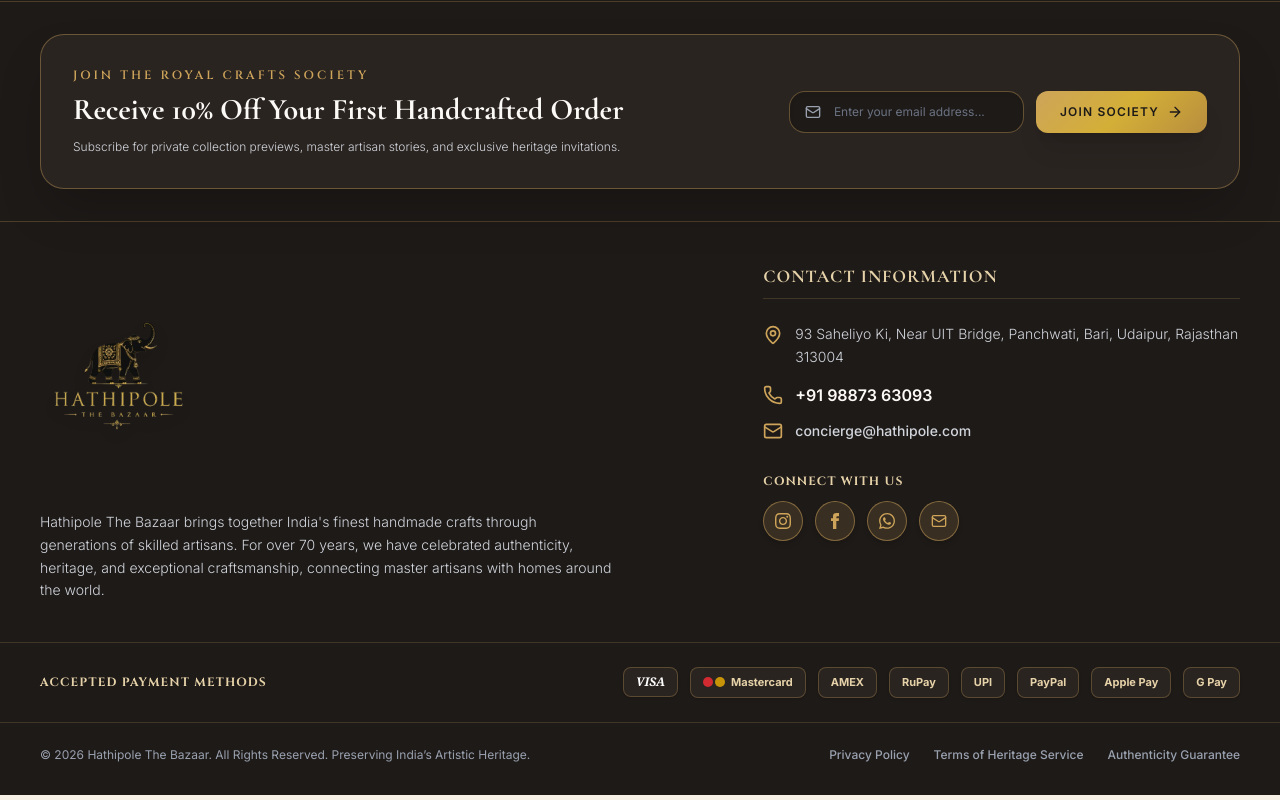
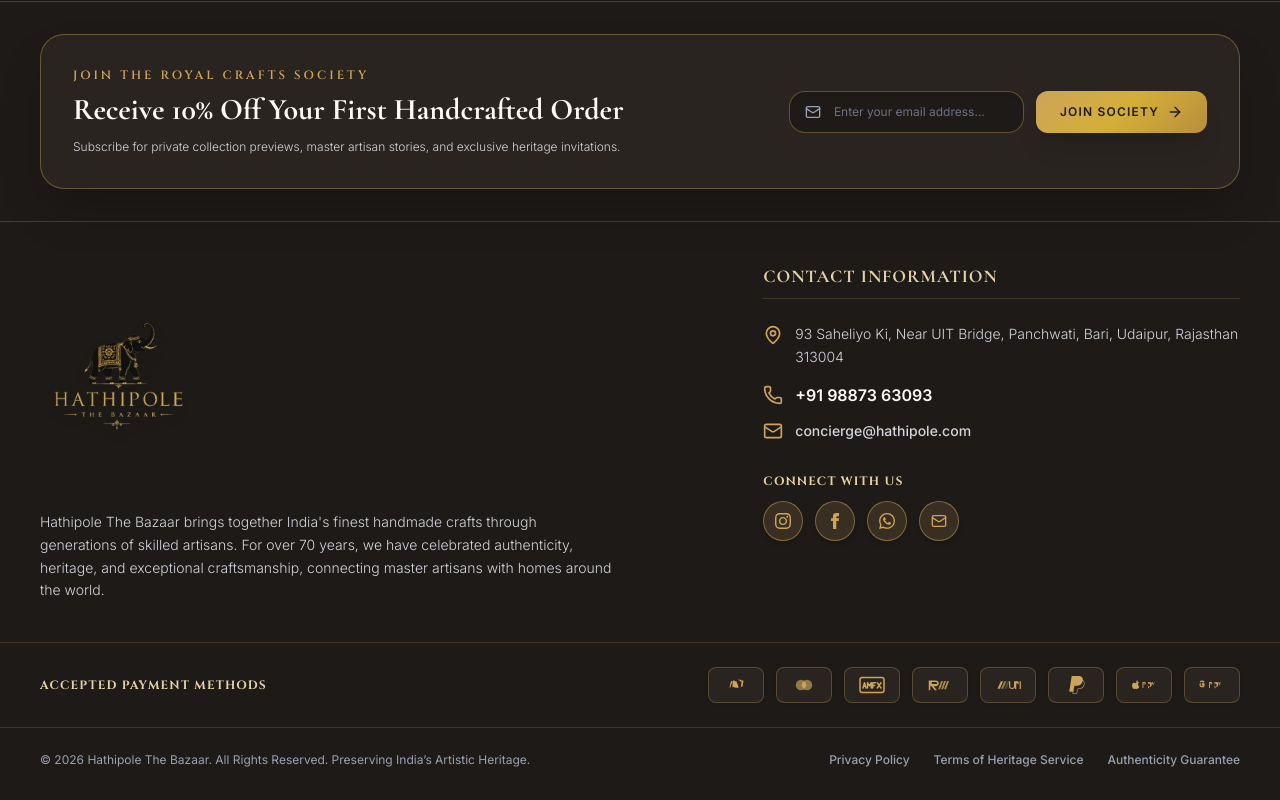
Before and after one commit to zuhaibtariqkhan/Hathipole-The-Bazaar, a Next.js app: page /bespoke in a window 1280 px wide. Shown: the part 1386-2186 px from the top of the page. Built offline with nearby package versions, Linux system fonts and the light colour scheme.

Commit message:
feat: simplify footer layout and upgrade homepage artisan section to interactive image gallery

```diff
--- a/components/layout/Footer.tsx
+++ b/components/layout/Footer.tsx
@@ -184,7 +184,7 @@ export default function Footer() {
                 className="w-10 h-10 rounded-full bg-[#CDA45A]/15 border border-[#CDA45A]/50 text-[#CDA45A] hover:bg-[#CDA45A] hover:text-[#1E1A18] hover:scale-110 transition-all duration-300 flex items-center justify-center shadow-md"
               >
                 <svg className="w-4 h-4 fill-current" viewBox="0 0 24 24">
-                  <path d="M12 2.163c3.204 0 3.584.012 4.85.07 3.252.148 4.771 1.691 4.919 4.919.058 1.265.069 1.645.069 4.849 0 3.205-.012 3.584-.069 4.849-.149 3.225-1.664 4.771-4.919 4.919-1.266.058-1.644.07-4.85.07-3.204 0-3.584-.012-4.849-.07-3.26-.149-4.771-1.699-4.919-4.92-.058-1.265-.07-1.644-.07-4.849 0-3.204.013-3.583.07-4.849.149-3.227 1.664-4.771 4.919-4.919 1.266-.057 1.645-.069 4.849-.069zm0-2.163c-3.259 0-3.667.014-4.947.072-4.358.2-6.78 2.618-6.98 6.98-.059 1.281-.073 1.689-.073 4.948 0 3.259.014 3.668.072 4.948.2 4.358 2.618 6.78 6.98 6.98 1.281.058 1.689.072 4.948.072 3.259 0 3.668-.014 4.948-.072 4.354-.2 6.782-2.618 6.979-6.98.059-1.28.073-1.689.073-4.948 0-3.259-.014-3.667-.072-4.947-.196-4.354-2.617-6.78-6.979-6.98-1.281-.059-1.69-.073-4.949-.073zm0 5.838c-3.403 0-6.162 2.759-6.162 6.162s2.759 6.163 6.162 6.163 6.162-2.759 6.162-6.163c0-3.403-2.759-6.162-6.162-6.162zm0 10.162c-2.209 0-4-1.79-4-4 0-2.209 1.791-4 4-4s4 1.791 4 4c0 2.21-1.791 4-4 4zm6.406-11.845c-.796 0-1.441.645-1.441 1.44s.645 1.44 1.441 1.44c.795 0 1.439-.645 1.439-1.44s-.644-1.44-1.439-1.44z"/>
+                  <path d="M12 2.163c3.204 0 3.584.012 4.85.07 3.252.148 4.771 1.691 4.919 4.919.058 1.265.069 1.645.069 4.849 0 3.205-.012 3.584-.069 4.849-.149 3.225-1.664 4.771-4.919 4.919-1.266.058-1.644.07-4.85.07-3.204 0-3.584-.012-4.849-.07-3.26-.149-4.771-1.699-4.919-4.92-.058-1.265-.07-1.644-.07-4.849 0-3.204.013-3.583.07-4.849.149-3.227 1.664-4.771 4.919-4.919 1.266-.057 1.645-.069 4.849-.069zm0-2.163c-3.259 0-3.667.014-4.947.072-4.358.2-6.78 2.618-6.98 6.98-.059 1.281-.073 1.689-.073 4.948 0 3.259.014 3.668.072 4.948.2 4.358 2.618 6.78 6.98 6.98 1.281.058 1.689.072 4.948.072 3.259 0 3.668-.014 4.948-.072 4.354-.2 6.782-2.618 6.979-6.98.059-1.28.073-1.689.073-4.948 0-3.259-.014-3.667-.072-4.947-.196-4.354-2.617-6.78-6.979-6.98-1.281-.059-1.69-.073-4.949-.073zm0 5.838c-3.403 0-6.162 2.759-6.162 6.162s2.759 6.163 6.162 6.163 6.162-2.759 6.162-6.163c0-3.403-2.759-6.162-6.162-6.162zm0 10.162c-2.209 0-4-1.79-4-4 0-2.209 1.791-4 4-4s4 1.791 4 4c0 2.21-1.791 4-4 4zm6.406-11.845c-.796 0-1.441.645-1.441 1.44s.645 1.44 1.441 1.44c.795 0 1.439-.645 1.439-1.44s-.644-1.44-1.439-1.44z" />
                 </svg>
               </a>
 
@@ -197,7 +197,7 @@ export default function Footer() {
                 className="w-10 h-10 rounded-full bg-[#CDA45A]/15 border border-[#CDA45A]/50 text-[#CDA45A] hover:bg-[#CDA45A] hover:text-[#1E1A18] hover:scale-110 transition-all duration-300 flex items-center justify-center shadow-md"
               >
                 <svg className="w-4 h-4 fill-current" viewBox="0 0 24 24">
-                  <path d="M9 8H6v4h3v12h5V12h3.642L18 8h-4V6.333C14 5.374 14.5 5 15.5 5H18V0h-3.808C10.592 0 9 1.592 9 4.615V8z"/>
+                  <path d="M9 8H6v4h3v12h5V12h3.642L18 8h-4V6.333C14 5.374 14.5 5 15.5 5H18V0h-3.808C10.592 0 9 1.592 9 4.615V8z" />
                 </svg>
               </a>
 
@@ -210,7 +210,7 @@ export default function Footer() {
                 className="w-10 h-10 rounded-full bg-[#CDA45A]/15 border border-[#CDA45A]/50 text-[#CDA45A] hover:bg-[#CDA45A] hover:text-[#1E1A18] hover:scale-110 transition-all duration-300 flex items-center justify-center shadow-md"
               >
                 <svg className="w-4 h-4 fill-current" viewBox="0 0 24 24">
-                  <path d="M.057 24l1.687-6.163c-1.041-1.804-1.588-3.849-1.587-5.946.003-6.556 5.338-11.891 11.893-11.891 3.181.001 6.167 1.24 8.413 3.488 2.245 2.248 3.481 5.236 3.48 8.414-.003 6.557-5.338 11.892-11.893 11.892-1.99-.001-3.951-.5-5.688-1.448l-6.305 1.654zm6.597-3.807c1.676.995 3.276 1.591 5.392 1.592 5.448 0 9.886-4.434 9.889-9.885.002-5.462-4.415-9.89-9.881-9.892-5.452 0-9.887 4.434-9.889 9.884-.001 2.225.651 3.891 1.746 5.634l-.999 3.648 3.742-.981zm11.387-5.464c-.074-.124-.272-.198-.57-.347-.297-.149-1.758-.868-2.031-.967-.272-.099-.47-.149-.669.149-.198.297-.768.967-.941 1.165-.173.198-.347.223-.644.074-.297-.149-1.255-.462-2.39-1.475-.883-.788-1.48-1.761-1.653-2.059-.173-.297-.018-.458.13-.606.134-.133.297-.347.446-.521.151-.172.2-.296.3-.495.099-.198.05-.372-.025-.521-.075-.148-.669-1.611-.916-2.206-.242-.579-.487-.501-.669-.51l-.57-.01c-.198 0-.52.074-.792.372s-1.04 1.016-1.04 2.479 1.065 2.876 1.213 3.074c.149.198 2.095 3.2 5.076 4.487.709.306 1.263.489 1.694.626.712.226 1.36.194 1.872.118.571-.085 1.758-.719 2.006-1.413.248-.695.248-1.29.173-1.414z"/>
+                  <path d="M.057 24l1.687-6.163c-1.041-1.804-1.588-3.849-1.587-5.946.003-6.556 5.338-11.891 11.893-11.891 3.181.001 6.167 1.24 8.413 3.488 2.245 2.248 3.481 5.236 3.48 8.414-.003 6.557-5.338 11.892-11.893 11.892-1.99-.001-3.951-.5-5.688-1.448l-6.305 1.654zm6.597-3.807c1.676.995 3.276 1.591 5.392 1.592 5.448 0 9.886-4.434 9.889-9.885.002-5.462-4.415-9.89-9.881-9.892-5.452 0-9.887 4.434-9.889 9.884-.001 2.225.651 3.891 1.746 5.634l-.999 3.648 3.742-.981zm11.387-5.464c-.074-.124-.272-.198-.57-.347-.297-.149-1.758-.868-2.031-.967-.272-.099-.47-.149-.669.149-.198.297-.768.967-.941 1.165-.173.198-.347.223-.644.074-.297-.149-1.255-.462-2.39-1.475-.883-.788-1.48-1.761-1.653-2.059-.173-.297-.018-.458.13-.606.134-.133.297-.347.446-.521.151-.172.2-.296.3-.495.099-.198.05-.372-.025-.521-.075-.148-.669-1.611-.916-2.206-.242-.579-.487-.501-.669-.51l-.57-.01c-.198 0-.52.074-.792.372s-1.04 1.016-1.04 2.479 1.065 2.876 1.213 3.074c.149.198 2.095 3.2 5.076 4.487.709.306 1.263.489 1.694.626.712.226 1.36.194 1.872.118.571-.085 1.758-.719 2.006-1.413.248-.695.248-1.29.173-1.414z" />
                 </svg>
               </a>
 
@@ -235,38 +235,64 @@ export default function Footer() {
           </span>
           <div className="flex flex-wrap items-center justify-center gap-2 sm:gap-3">
             {/* Visa */}
-            <div className="bg-[#2A2421] border border-[#CDA45A]/30 hover:border-[#CDA45A] px-3 py-1.5 rounded-lg text-[11px] font-bold text-[#E6D2A8] hover:scale-105 transition-all duration-300 shadow-sm flex items-center gap-1.5">
-              <span className="font-serif italic text-white text-xs">VISA</span>
+            <div className="bg-[#2A2421] border border-[#CDA45A]/30 hover:border-[#CDA45A] px-3 py-2 rounded-lg text-[#CDA45A] hover:text-[#E6D2A8] hover:scale-105 transition-all duration-300 shadow-sm flex items-center justify-center h-9 w-14">
+              <svg viewBox="0 0 24 24" className="w-full h-full fill-current">
+                <path d="M19.412 6.136c-.144-.736-.784-1.288-1.544-1.288h-3.88l-.056.28c2.952.752 4.984 2.248 5.792 4.312l-.312-3.304zm-14.88 9.216l2.424-7.536 1.456 5.568.16.8c.088.424.368.808.76.96.696.256 1.488.384 2.304.384h3.696l.16-.8L12.508 7.04H10.2l-1.6 4.776-.8-4.776H5.212l-1.92 8.312h2.24zM22 6.04h-2.152l-1.344 8.312h2.152L22 6.04zM10.4 6.04H8.248l-1.352 8.312H9.048l1.352-8.312z" />
+              </svg>
             </div>
             {/* Mastercard */}
-            <div className="bg-[#2A2421] border border-[#CDA45A]/30 hover:border-[#CDA45A] px-3 py-1.5 rounded-lg text-[11px] font-bold text-[#E6D2A8] hover:scale-105 transition-all duration-300 shadow-sm flex items-center gap-1.5">
-              <span className="inline-block w-2.5 h-2.5 rounded-full bg-red-500/80 -mr-1" />
-              <span className="inline-block w-2.5 h-2.5 rounded-full bg-yellow-500/80" />
-              <span>Mastercard</span>
+            <div className="bg-[#2A2421] border border-[#CDA45A]/30 hover:border-[#CDA45A] px-3 py-2 rounded-lg text-[#CDA45A] hover:text-[#E6D2A8] hover:scale-105 transition-all duration-300 shadow-sm flex items-center justify-center h-9 w-14">
+              <svg viewBox="0 0 24 24" className="w-full h-full fill-current">
+                <circle cx="8" cy="12" r="7" opacity="0.65" />
+                <circle cx="16" cy="12" r="7" opacity="0.65" />
+                <path d="M12 7.7a7 7 0 0 0-2.8 4.3 7 7 0 0 0 2.8 4.3 7 7 0 0 0 2.8-4.3 7 7 0 0 0-2.8-4.3z" />
+              </svg>
             </div>
-            {/* Amex */}
-            <div className="bg-[#2A2421] border border-[#CDA45A]/30 hover:border-[#CDA45A] px-3 py-1.5 rounded-lg text-[11px] font-bold text-[#E6D2A8] hover:scale-105 transition-all duration-300 shadow-sm">
-              <span>AMEX</span>
+            {/* American Express */}
+            <div className="bg-[#2A2421] border border-[#CDA45A]/30 hover:border-[#CDA45A] px-3 py-2 rounded-lg text-[#CDA45A] hover:text-[#E6D2A8] hover:scale-105 transition-all duration-300 shadow-sm flex items-center justify-center h-9 w-14">
+              <svg viewBox="0 0 36 24" className="w-full h-full fill-none stroke-current" strokeWidth="1.5">
+                <rect x="2" y="2" width="32" height="20" rx="3" strokeWidth="2" />
+                <path d="M6 16l2-7 2 7M6.8 13.5h2.4M12 16V9l2.5 4L17 9v7M19 16V9h3M19 12.5h2.5M19 9h3.5M25 9l2.5 3.5L30 9M25 16l2.5-3.5L30 16" strokeWidth="2" strokeLinecap="round" strokeLinejoin="round" />
+              </svg>
             </div>
             {/* RuPay */}
-            <div className="bg-[#2A2421] border border-[#CDA45A]/30 hover:border-[#CDA45A] px-3 py-1.5 rounded-lg text-[11px] font-bold text-[#E6D2A8] hover:scale-105 transition-all duration-300 shadow-sm">
-              <span>RuPay</span>
+            <div className="bg-[#2A2421] border border-[#CDA45A]/30 hover:border-[#CDA45A] px-3 py-2 rounded-lg text-[#CDA45A] hover:text-[#E6D2A8] hover:scale-105 transition-all duration-300 shadow-sm flex items-center justify-center h-9 w-14">
+              <svg viewBox="0 0 36 24" className="w-full h-full fill-current">
+                <path d="M5 6h7c1.5 0 2.6.4 3.3 1.1s1 1.7 1 2.8c0 1-.3 1.9-1 2.5a4 4 0 0 1-3.3 1.1H9.5l4.5 5.5H11.2l-4.5-5.5H5v5.5H3V6h2zm2 2v4h5c.7 0 1.2-.2 1.6-.5.4-.3.6-.7.6-1.5 0-.7-.2-1.1-.6-1.4-.4-.4-.9-.6-1.6-.6H7zM3 10.5h11V12H3v-1.5z" />
+                <path d="M19.5 6.5l-4 11h2.5l4-11h-2.5zm4 0l-4 11h2.5l4-11h-2.5zm4 0l-4 11h2.5l4-11h-2.5z" opacity="0.8" />
+              </svg>
             </div>
             {/* UPI */}
-            <div className="bg-[#2A2421] border border-[#CDA45A]/30 hover:border-[#CDA45A] px-3 py-1.5 rounded-lg text-[11px] font-bold text-[#E6D2A8] hover:scale-105 transition-all duration-300 shadow-sm">
-              <span>UPI</span>
+            <div className="bg-[#2A2421] border border-[#CDA45A]/30 hover:border-[#CDA45A] px-3 py-2 rounded-lg text-[#CDA45A] hover:text-[#E6D2A8] hover:scale-105 transition-all duration-300 shadow-sm flex items-center justify-center h-9 w-14">
+              <svg viewBox="0 0 36 24" className="w-full h-full fill-current">
+                <path d="M4 17l4.5-10h3l-4.5 10H4z" />
+                <path d="M8.5 17l4.5-10H16l-4.5 10H8.5z" opacity="0.65" />
+                <path d="M13 17l4.5-10h3L16 17H13z" opacity="0.3" />
+                <path d="M21 7v6.5c0 .8.2 1.4.6 1.8s1 .6 1.9.6 1.5-.2 1.9-.6.6-1 .6-1.8V7h1.6v6.5c0 1.3-.4 2.2-1.1 2.8C25.8 17 24.8 17.3 23.5 17.3s-2.3-.3-3-1c-.7-.6-1.1-1.5-1.1-2.8V7H21zm6.5 0h2.5c.8 0 1.4.2 1.8.6s.6 1 .6 1.7-.2 1.3-.6 1.7-1 .6-1.8.6h-1v5.7h-1.6V7zm1.6 1.5v3h1c.3 0 .6-.1.8-.2s.3-.4.3-.8c0-.3-.1-.6-.3-.7s-.5-.2-.8-.2h-1zm4.4-1.5h1.6v10.3h-1.6V7z" />
+              </svg>
             </div>
             {/* PayPal */}
-            <div className="bg-[#2A2421] border border-[#CDA45A]/30 hover:border-[#CDA45A] px-3 py-1.5 rounded-lg text-[11px] font-bold text-[#E6D2A8] hover:scale-105 transition-all duration-300 shadow-sm">
-              <span>PayPal</span>
+            <div className="bg-[#2A2421] border border-[#CDA45A]/30 hover:border-[#CDA45A] px-3 py-2 rounded-lg text-[#CDA45A] hover:text-[#E6D2A8] hover:scale-105 transition-all duration-300 shadow-sm flex items-center justify-center h-9 w-14">
+              <svg viewBox="0 0 16 16" className="w-full h-full fill-current">
+                <path d="M14.06 3.713c.12-1.071-.093-1.832-.702-2.526C12.628.356 11.312 0 9.626 0H4.734a.7.7 0 0 0-.691.59L2.005 13.509a.42.42 0 0 0 .415.486h2.756l-.202 1.28a.628.628 0 0 0 .62.726H8.14c.429 0 .793-.31.862-.731l.025-.13.48-3.043.03-.164.001-.007a.35.35 0 0 1 .348-.297h.38c1.266 0 2.425-.256 3.345-.91q.57-.403.993-1.005a4.94 4.94 0 0 0 .88-2.195c.242-1.246.13-2.356-.57-3.154a2.7 2.7 0 0 0-.76-.59l-.094-.061ZM6.543 8.82a.7.7 0 0 1 .321-.079H8.3c2.82 0 5.027-1.144 5.672-4.456l.003-.016q.326.186.548.438c.546.623.679 1.535.45 2.71-.272 1.397-.866 2.307-1.663 2.874-.802.57-1.842.815-3.043.815h-.38a.87.87 0 0 0-.863.734l-.03.164-.48 3.043-.024.13-.001.004a.35.35 0 0 1-.348.296H5.595a.106.106 0 0 1-.105-.123l.208-1.32z" />
+              </svg>
             </div>
             {/* Apple Pay */}
-            <div className="bg-[#2A2421] border border-[#CDA45A]/30 hover:border-[#CDA45A] px-3 py-1.5 rounded-lg text-[11px] font-bold text-[#E6D2A8] hover:scale-105 transition-all duration-300 shadow-sm">
-              <span>Apple Pay</span>
+            <div className="bg-[#2A2421] border border-[#CDA45A]/30 hover:border-[#CDA45A] px-3 py-2 rounded-lg text-[#CDA45A] hover:text-[#E6D2A8] hover:scale-105 transition-all duration-300 shadow-sm flex items-center justify-center h-9 w-14">
+              <svg viewBox="0 0 36 24" className="w-full h-full fill-current">
+                <path d="M9 7.2c.4-.5.6-1.1.5-1.7-.5 0-1.2.3-1.5.8-.3.4-.6 1-.5 1.6.6.1 1.2-.3 1.5-.7zm-1.5 1.7c-.6 0-1.1.4-1.5.4s-.7-.4-1.3-.4c-.9 0-1.7.7-2.1 1.5-.8 1.5-.8 3.9.2 5.4.5.7 1.1 1.6 2 1.6s1-.5 2-.5c1 0 1.1.5 2 .5s1.5-.8 2-1.6c.7-.9.9-1.9.9-2 0 0-1.7-.7-1.7-2.6 0-1.6 1.3-2.4 1.4-2.5-.7-1.1-1.9-1.3-2.4-1.3z" />
+                <path d="M16 8h2.3c.7 0 1.2.2 1.6.5.3.3.5.7.5 1.3s-.2 1-.5 1.3c-.4.3-.9.5-1.6.5H17.2v4.4H16V8zm1.2 1.2v2h1c.3 0 .5-.1.7-.2s.2-.3.2-.6c0-.3-.1-.5-.2-.6s-.4-.2-.7-.2h-1zm7.4.8c-.5 0-.9.2-1.2.6s-.5.8-.5 1.4c0 .6.2 1.1.5 1.4s.7.5 1.2.5.9-.2 1.2-.5.5-.8.5-1.4c0-.6-.2-1.1-.5-1.4s-.7-.6-1.2-.6zm-1.2-2h1.2v.7c.3-.5.8-.8 1.4-.8.8 0 1.4.3 1.8.9s.6 1.4.6 2.3c0 .9-.2 1.7-.6 2.3s-1 .9-1.8.9c-.6 0-1.1-.3-1.4-.8v2.8h-1.2V10zm8.7 0l-1.9 4.8-1.9-4.8h1.3l1 2.8 1-2.8h1.3z" />
+              </svg>
             </div>
             {/* Google Pay */}
-            <div className="bg-[#2A2421] border border-[#CDA45A]/30 hover:border-[#CDA45A] px-3 py-1.5 rounded-lg text-[11px] font-bold text-[#E6D2A8] hover:scale-105 transition-all duration-300 shadow-sm">
-              <span>G Pay</span>
+            <div className="bg-[#2A2421] border border-[#CDA45A]/30 hover:border-[#CDA45A] px-3 py-2 rounded-lg text-[#CDA45A] hover:text-[#E6D2A8] hover:scale-105 transition-all duration-300 shadow-sm flex items-center justify-center h-9 w-14">
+              <svg viewBox="0 0 36 24" className="w-full h-full fill-current">
+                <path d="M8.2 11.2c0-.5-.04-1-.1-1.4H4.5v2.7h2.1c-.1.5-.4 1-.8 1.3v1.1h1.3c.7-.6 1.1-1.7 1.1-3.7z" />
+                <path d="M4.5 15c.8 0 1.5-.3 2.1-.8l-1.3-1.1c-.2.2-.5.3-.8.3-.7 0-1.2-.4-1.4-1h-1.3v1c.5 1 1.6 1.6 2.7 1.6z" />
+                <path d="M3.1 12.4c-.1-.3-.1-.6-.1-.9s0-.6.1-.9V9.6H1.8C1.5 10.2 1.3 10.8 1.3 11.5s.2 1.3.5 1.9l1.3-1z" />
+                <path d="M4.5 8c1.1 0 1.7.5 2.1.9l1.5-1.5C7.2 6.5 6 6 4.5 6 3.4 6 2.3 6.6 1.8 7.6l1.3 1c.2-.6.7-1 1.4-1z" />
+                <path d="M14 8h2.3c.7 0 1.2.2 1.6.5.3.3.5.7.5 1.3s-.2 1-.5 1.3c-.4.3-.9.5-1.6.5h-1.1v4.4H14V8zm1.2 1.2v2h1c.3 0 .5-.1.7-.2s.2-.3.2-.6c0-.3-.1-.5-.2-.6s-.4-.2-.7-.2h-1zm7.4.8c-.5 0-.9.2-1.2.6s-.5.8-.5 1.4c0 .6.2 1.1.5 1.4s.7.5 1.2.5.9-.2 1.2-.5.5-.8.5-1.4c0-.6-.2-1.1-.5-1.4s-.7-.6-1.2-.6zm-1.2-2h1.2v.7c.3-.5.8-.8 1.4-.8.8 0 1.4.3 1.8.9s.6 1.4.6 2.3c0 .9-.2 1.7-.6 2.3s-1 .9-1.8.9c-.6 0-1.1-.3-1.4-.8v2.8h-1.2V10zm8.7 0l-1.9 4.8-1.9-4.8h1.3l1 2.8 1-2.8h1.3z" />
+              </svg>
             </div>
           </div>
         </div>
```
Also changed, not shown: app/page.tsx (+80 -26 lines).
